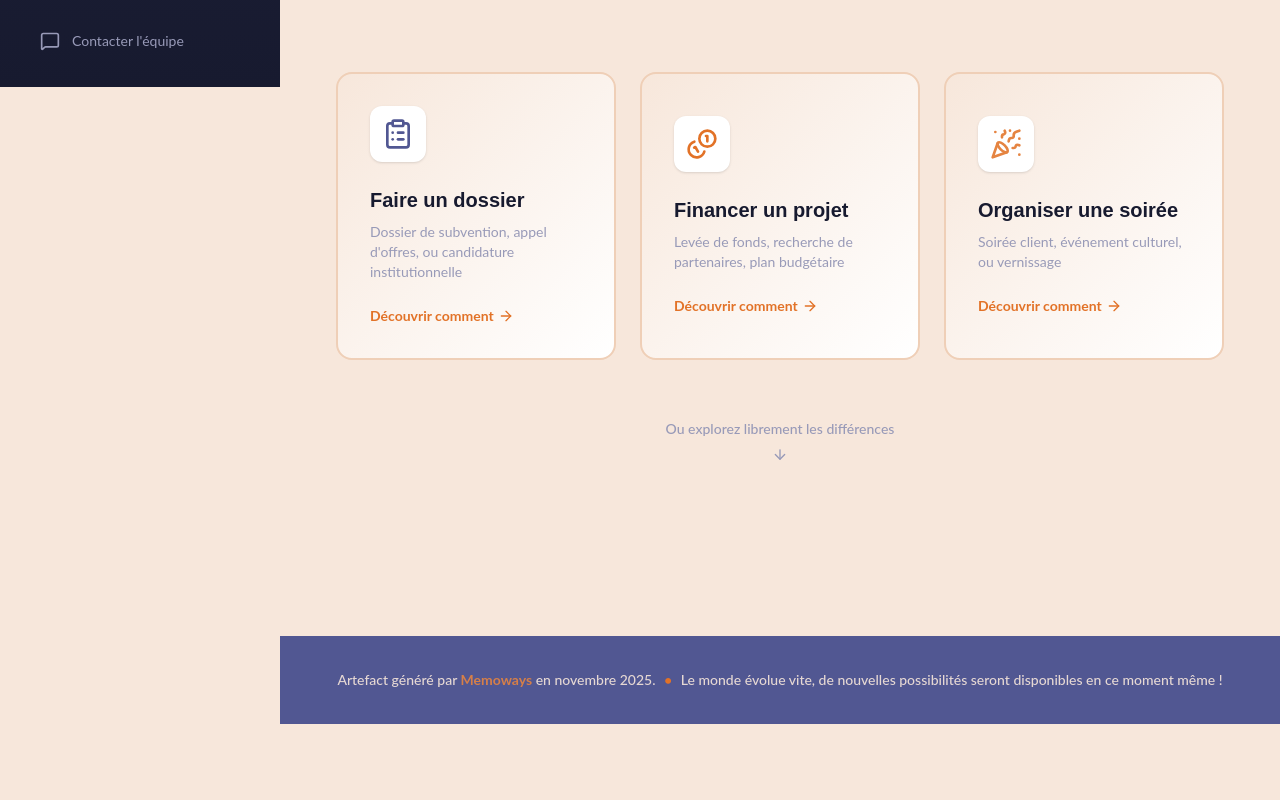
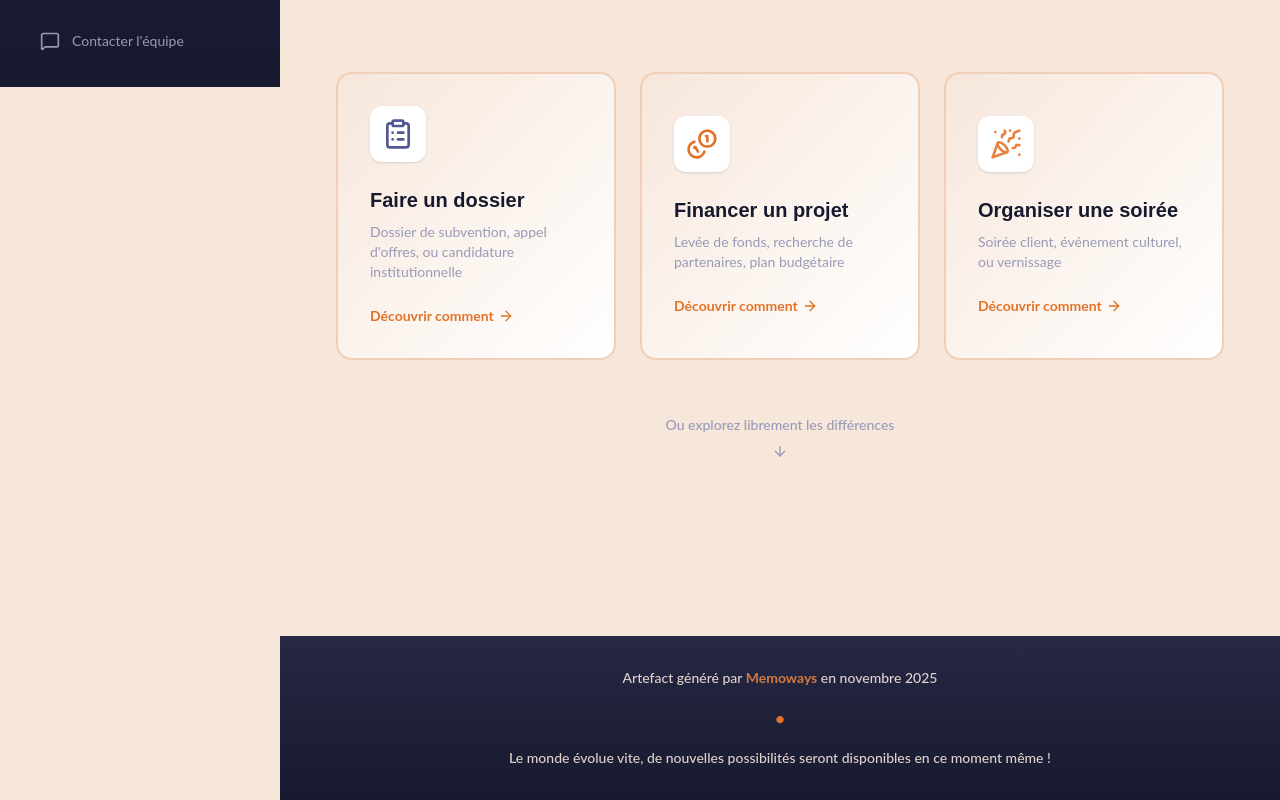
Before and after one commit to memoways/artefacts-demonstrator-app, a React (Vite) app: page / in a window 1280 px wide. Shown: the part 713-1513 px from the top of the page. Before the commit the page ends 1437 px from the top, so only its background shows below. Built offline with nearby package versions, Linux system fonts and the light colour scheme.

Commit message:
style: Update Footer design and content

```diff
--- a/src/components/layout/Footer.tsx
+++ b/src/components/layout/Footer.tsx
@@ -2,12 +2,12 @@
 
 const Footer = () => {
     return (
-        <footer className="w-full bg-whale-skin text-coast-cream py-8 mt-auto">
-            <div className="max-w-7xl mx-auto px-10 flex flex-col md:flex-row items-center justify-center text-center gap-2">
+        <footer className="w-full bg-gradient-to-b from-royal-curtsy to-dark-knight text-coast-cream py-8 mt-auto">
+            <div className="max-w-7xl mx-auto px-10 flex flex-col items-center justify-center text-center gap-4">
                 <p className="text-sm font-medium opacity-90">
-                    Artefact généré par <span className="font-bold text-pizazz">Memoways</span> en novembre 2025.
+                    Artefact généré par <span className="font-bold text-pizazz">Memoways</span> en novembre 2025
                 </p>
-                <span className="hidden md:inline text-autumn-landscape">•</span>
+                <span className="text-autumn-landscape text-xl">•</span>
                 <p className="text-sm font-medium opacity-90">
                     Le monde évolue vite, de nouvelles possibilités seront disponibles en ce moment même !
                 </p>
```
